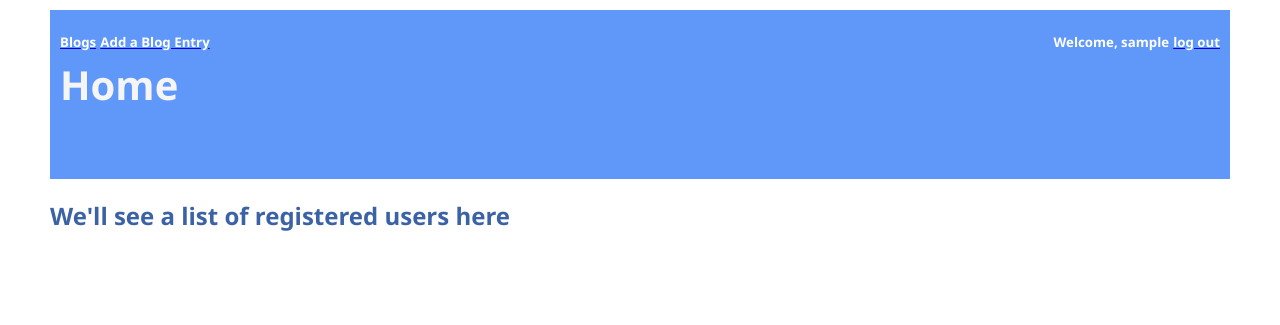
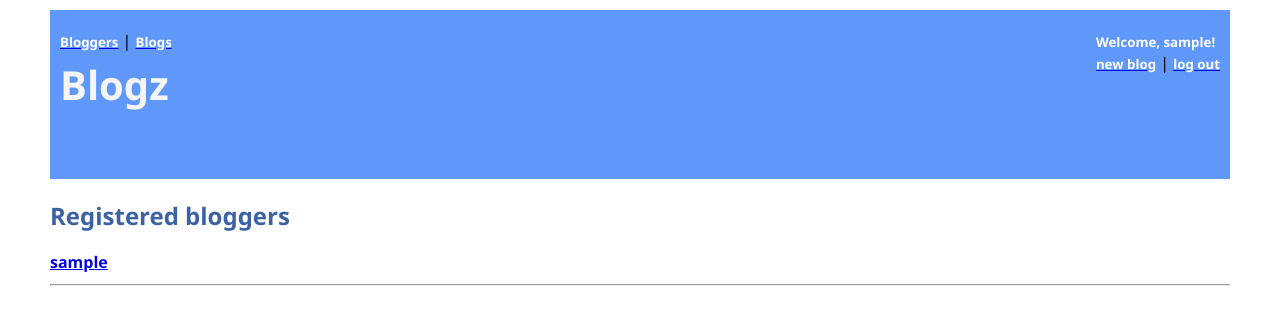
Before and after one commit to jmartin1000/blogz, a Flask app: page / in a window 1280 px wide. Shown: the top 325 px of the page. Run offline with Flask 2, Linux system fonts and the light colour scheme; the visitor is signed in with stand-in values (Sample User, id 1); data comes from the database, SQL or seed files in the repository.

Commit message:
added home page and allowed users who aren't signed in to access blogs and bloggers but not add, edit delete pages

```diff
--- a/main.py
+++ b/main.py
@@ -1,7 +1,7 @@
 from flask import Flask, request, redirect, render_template, session, flash
 from flask_sqlalchemy import SQLAlchemy
 from datetime import datetime
-from sqlalchemy import desc
+from sqlalchemy import desc, asc
 
 app = Flask(__name__)
 app.config['DEBUG'] = True
@@ -47,13 +47,15 @@ class User(db.Model):
 
 @app.before_request
 def require_login():
-    allowed_routes = ['login', 'signup']
+    allowed_routes = ['login', 'signup', 'index', 'show_blogs']
     if request.endpoint not in allowed_routes and "username" not in session:
         return redirect('/login')
 
 @app.route('/')
 def index():
-    return render_template('index.html', header_title='Home')
+    #blogs = Blog.query.filter_by(hidden=False).order_by(desc(Blog.pub_date)).all()
+    users = User.query.order_by(asc(User.username)).all()
+    return render_template('index.html', header_title='Blogz', users=users)
 
 @app.route('/signup', methods=['GET', 'POST'])
 def signup():
@@ -63,17 +65,17 @@ def signup():
         verify = request.form.get('verify')
         # validate user name
         if len(username) < 3:
-            flash('Valid username must be at least 3 characters')
+            flash('Valid username must be at least 3 characters', 'error')
             return redirect('/signup')
         elif not is_distinct(username):
-            flash(username + ' already in use')
+            flash(username + ' already in use', 'error')
             return redirect('/signup')
         # validate password
         elif not password:
-            flash('Oops! Did you forget to enter a password?')
+            flash('Oops! Did you forget to enter a password?', 'error')
             return redirect('/signup')
         elif password != verify:
-            flash('The passwords do not match')
+            flash('The passwords do not match', 'error')
             return redirect('/signup')
         # all is well - create user and open session
         else:
@@ -102,10 +104,10 @@ def login():
             session['username'] = username
             return redirect('/newpost')
         elif not user:
-            flash(user + ' is not a registered username')
+            flash(user + ' is not a registered username', 'error')
             return redirect('/login')
         elif password != user.password:
-            flash('invalid password')
+            flash('invalid password', 'error')
             return redirect('/login')
     return render_template('login.html', header_title='Log into Blogz!')
 
@@ -122,12 +124,25 @@ def show_blogs():
     if len(request.args) == 0:
         blogs = Blog.query.filter_by(hidden=False).order_by(desc(Blog.pub_date)).all()
         return render_template('blog-list.html', blogs=blogs, header_title="Blogs")
-    else:
+    elif not request.args.get('user'):
         blog_id = request.args.get('id')
         blog = Blog.query.get(blog_id)
         header_title = blog.title
-        curr_user = User.query.filter_by(username=session['username']).first()
-        return render_template('blog-page.html', blog=blog, header_title=header_title, curr_user=curr_user)
+        if 'username' in session:
+            curr_user = User.query.filter_by(username=session['username']).first()
+            return render_template('blog-page.html', blog=blog, header_title=header_title, curr_user=curr_user)
+        else:
+            return render_template('blog-page.html', blog=blog, header_title=header_title)
+    elif not request.args.get('id'):
+        user_id = request.args.get('user')
+        user = User.query.get(user_id)
+        header_title = 'Blogs by ' + user.username
+        blogs = Blog.query.filter_by(owner_id=user.id, hidden=False).order_by(desc(Blog.pub_date)).all()
+        if 'username' in session:
+            curr_user = User.query.filter_by(username=session['username']).first()
+            return render_template('blog-list.html', blogs=blogs, header_title=header_title, curr_user=curr_user)
+        else:
+            return render_template('blog-list.html', blogs=blogs, header_title=header_title)
 
 
 @app.route("/newpost", methods=['GET', 'POST'])
@@ -150,14 +165,11 @@ def compose_blog():
             return redirect('/newpost?title='+ blog_title +'&blog_date=' + date)
         else:
             owner = User.query.filter_by(username=session['username']).first()
-            print('ALERT!!! new post blog title = ', blog_title, "owner id = ", owner.id)
             new_blog = Blog(blog_title, content, date, owner.id)
             db.session.add(new_blog)
             db.session.commit()
             view = Blog.query.filter_by(title=blog_title).first()
             blog_id = str(view.id)
-            print('ALERT!!! new post blog id = ', blog_id)
-            print("BLOG ID of new post =", blog_id)
             return redirect('/blog?id=' + blog_id + 'header_title=' + blog_title)
 
     #pull info from form when request is a GET
@@ -175,9 +187,7 @@ def edit_blog():
 
     blog_id = int(request.form.get('blog-id'))
     blog = Blog.query.get(blog_id)
-    print("blog.pub_date = ",blog.pub_date)
     blog_date = str(blog.pub_date)
-    print("blog_date = ",blog_date)
 
     return render_template('edit-blog.html', blog=blog, blog_date=blog_date, header_title="Edit Blog Entry")
 
@@ -192,11 +202,9 @@ def update_blog():
     blog = Blog.query.get(blog_id)
     blog.title = new_title
     blog.body = new_body
-    #blog.pub_date = new_date
     blog.pub_date = datetime.utcnow() if new_date is None else new_date
     db.session.add(blog)
     db.session.commit()
-    print("blog.pub_date = ", blog.pub_date)
 
     return redirect('/blog?id='+str(blog_id))
 
--- a/templates/base.html
+++ b/templates/base.html
@@ -13,15 +13,14 @@
 
 <header>
     <div style="float: left">
-        {% if 'username' in session %}
-        <a href="/blog"><h5>Blogs</h5></a>
-        <a href="/newpost"><h5>Add a Blog Entry</h5></a>
-        {% endif %}
+        <a href="/"><h5>Bloggers</h5></a> | <a href="/blog"><h5>Blogs</h5></a>
     </div>
     <div style='float: right'>
         {% if 'username' in session %}
-          <h5>Welcome, {{ session['username'] }}</h5>
-          <a href="/logout"><h5>log out</h5></a>
+        <ul>
+          <li><h5>Welcome, {{ session['username'] }}!</h5></li>
+          <li><a href="/newpost"><h5>new blog</h5></a> | <a href="/logout"><h5>log out</h5></a></li>
+        </ul>
         {% else %}
           <a href="/login"><h5>login</h5></a> | <a href="/signup"><h5>register</h5></a>| <a href="/"><h5>Home</h5></a>
         {% endif %}
--- a/templates/blog-list.html
+++ b/templates/blog-list.html
@@ -10,7 +10,7 @@
             {% for blog in blogs %}
                 <a href="./blog?id={{blog.id}}"><h4>{{ blog.title }}</h4></a>
                 <p class="description">{{ blog.body }}</p>
-                <p class="date">published by {{ blog.owner.username}} on {{ blog.pub_date}}</p>
+                <p class="date">published by <a href="/blog?user={{blog.owner.id}}">{{ blog.owner.username}}</a> on {{ blog.pub_date}}</p>
                 <hr />
             {% endfor %}
         </ul>
--- a/templates/blog-page.html
+++ b/templates/blog-page.html
@@ -3,7 +3,7 @@
 {% block content %}
 <!--<h1 style="text-align: center">Are you sure you want to delete this entry?</h1>-->
 
-{% if curr_user.username == blog.owner.username  %}
+{% if curr_user and curr_user.username == blog.owner.username  %}
 
 <div class="button-container">
     <form style="display: inline;" action="/edit-blog" method="post">
@@ -18,5 +18,6 @@
 {% endif %}
 <hr/>
 <p style="font-size: 16px; margin: 10px 50px;">{{blog.body}}</p>
-<p class="date">published: {{blog.pub_date}}</p>
+<a href="/blog?user={{blog.owner.id}}"><p class="date">author: {{blog.owner.username}}</p></a>
+<p class="date">date: {{blog.pub_date}}</p>
 {% endblock %}
--- a/templates/index.html
+++ b/templates/index.html
@@ -1,5 +1,17 @@
 {% extends "base.html" %}
 
 {% block content %}
-<h2>We'll see a list of registered users here</h2>
+<h2>Registered bloggers</h2>
+{% if users|length == 0 %}
+<p>Just waiting for some bloggers!!</p>
+{% else %}
+    <ul>
+        {% for user in users %}
+            <p></p>
+            <a href="/blog?user={{user.id}}"><h4>{{ user.username }}</h4></a>
+            <p></p>
+            <hr />
+        {% endfor %}
+    </ul>
+{% endif %}
 {% endblock %}
```
